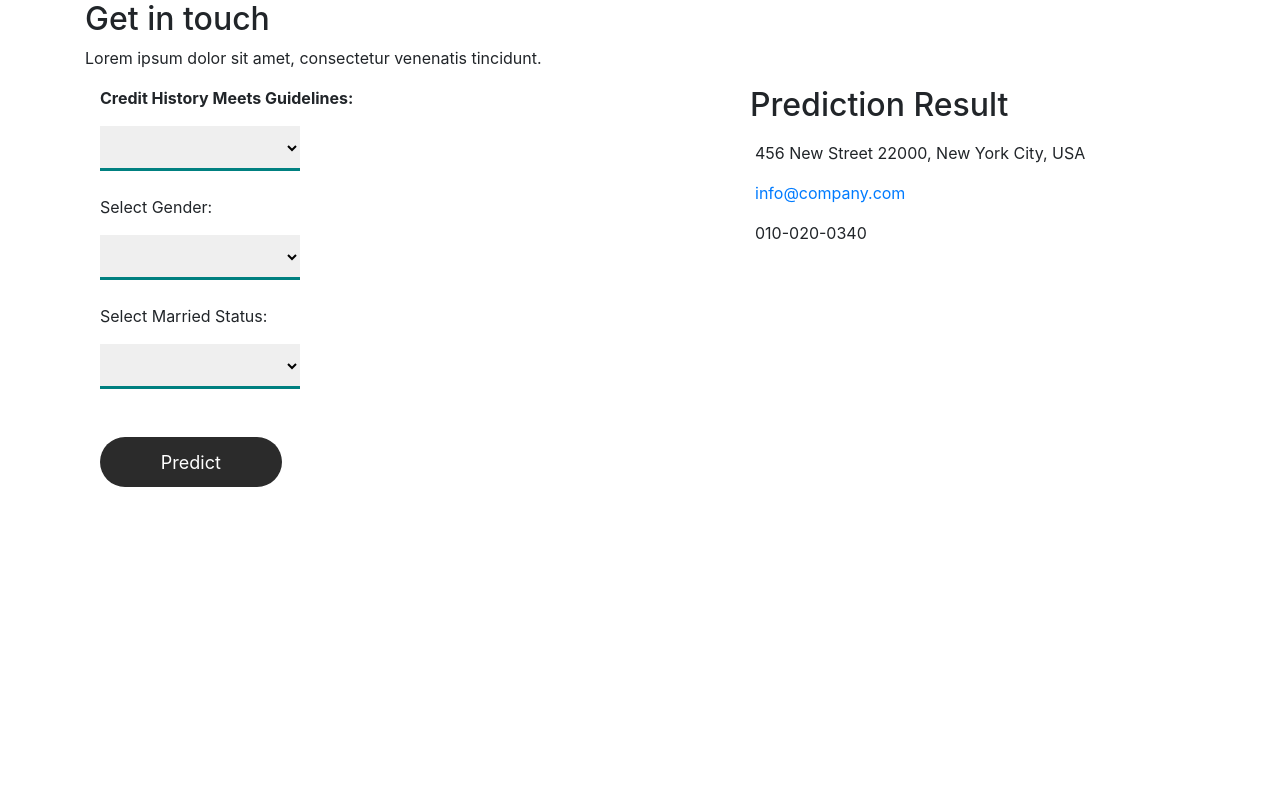
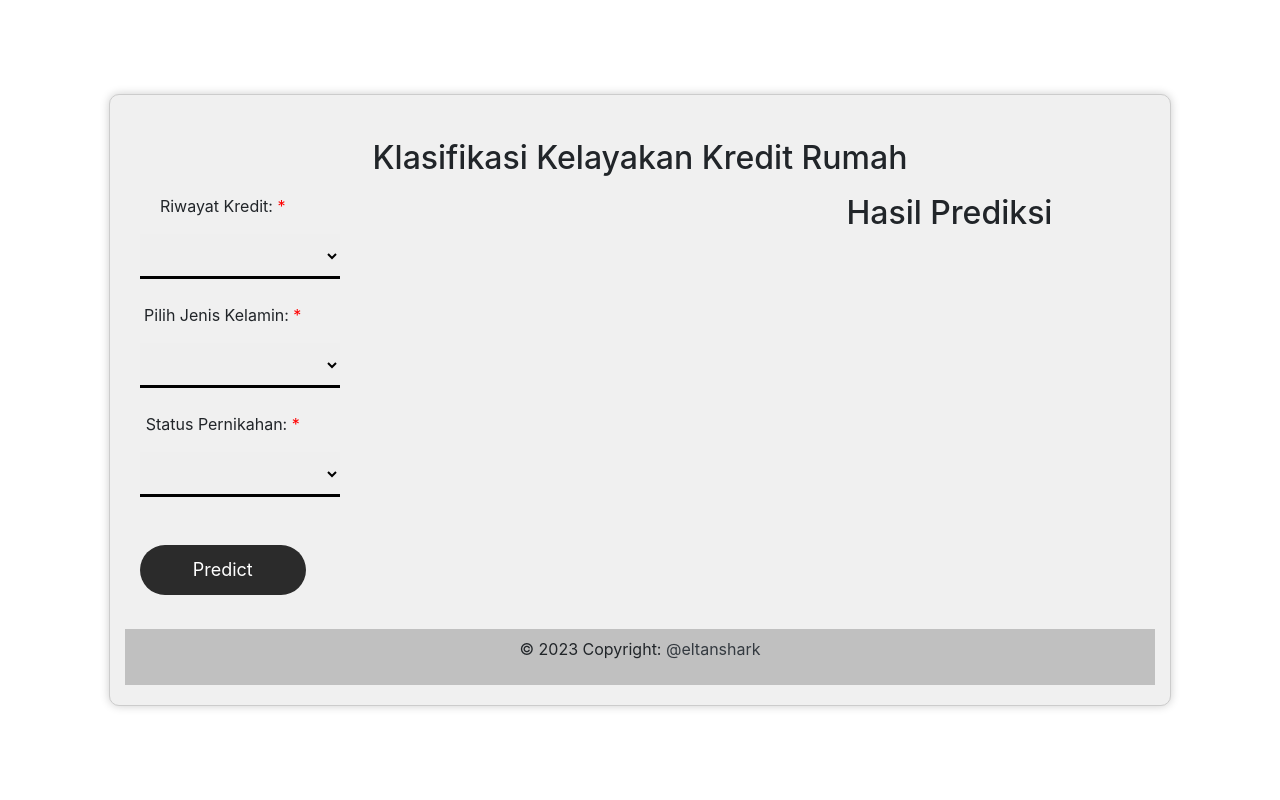
Before and after one commit to eltanshark/home-loan-classification, a Flask app: page / in a window 1280 px wide. Run offline with Flask 3, Linux system fonts and the light colour scheme; parts of the project's set-up code (start-up, migrations or seed data) failed here and were passed over; some libraries are stand-ins or nearby versions.

Commit message:
Language changed to Bahasa

```diff
--- a/static/css/styles.css
+++ b/static/css/styles.css
@@ -1,3 +1,7 @@
+html {
+  font-family: "Verdana";
+}
+
 .contact-info .fa {
   padding-right: 5px;
 }
@@ -27,7 +31,7 @@
     width: 200px;
     font-size:16px;
     border: 0;
-    border-bottom: 3px solid teal;
+    border-bottom: 3px solid black;
 }
 
 #contact button#submit {
@@ -42,4 +46,30 @@
 #contact button#submit:hover {
   background: #7682cc;
   color: #ffffff;
+  cursor: pointer;
 }
+
+body {
+  display: flex;
+  justify-content: center;
+  align-items: center;
+  height: 100vh;
+  margin: 0;
+}
+
+.container {
+  background-color: #f0f0f0;
+  padding: 20px;
+  border: 1px solid #ccc;
+  border-radius: 10px;
+  box-shadow: 0 0 10px rgba(0, 0, 0, 0.2);
+}
+
+.content {
+  text-align: center;
+}
+
+.required-label::after {
+  content: " *";
+  color: red;
+}
--- a/templates/index.html
+++ b/templates/index.html
@@ -1,24 +1,29 @@
 <!DOCTYPE html>
 <html lang="en">
+
 <head>
      <meta charset="UTF-8">
      <meta name="viewport" content="width=device-width, initial-scale=1.0">
+     <link rel="stylesheet" href="../static/css/styles.css">
+     <script src="../static/js/scripts.js"></script>
      <link href="//maxcdn.bootstrapcdn.com/bootstrap/4.1.1/css/bootstrap.min.css" rel="stylesheet" id="bootstrap-css">
      <script src="//maxcdn.bootstrapcdn.com/bootstrap/4.1.1/js/bootstrap.min.js"></script>
      <script src="//cdnjs.cloudflare.com/ajax/libs/jquery/3.2.1/jquery.min.js"></script>
-    <script src="../static/js/scripts.js"></script>
-    <link rel="stylesheet" href="../static/css/styles.css">
-    <title>Home Loan DT x FS</title>
+     <title>Klasifikasi Kelayakan Kredit Rumah</title>
+     <link rel="icon" type="image/x-icon" href="../static/assets/favicon.ico">
 </head>
+
 <body>
      <section id="contact" class="parallax-section">
           <div class="container">
+               <div class="content">
                     <div class="row">
                          <div class="col-md-12 col-sm-12">
                               <!-- SECTION TITLE -->
                               <div class="wow fadeInUp section-title" data-wow-delay="0.2s">
-                            <h2>Get in touch</h2>
-                            <p>Lorem ipsum dolor sit amet, consectetur venenatis tincidunt.</p>
+                                   <br>
+                                   <h2>Klasifikasi Kelayakan Kredit Rumah</h2>
+                                   <p></p>
                               </div>
                          </div>
 
@@ -26,30 +31,32 @@
                               <!-- FORM HERE -->
                               <div class="wow fadeInUp" data-wow-delay="0.4s">
                                    <form id="contact-form" action="{{url_for('predict')}}" method="POST">
-                                <div class="col-md-6 col-sm-6">
-                                <p><strong>Credit History Meets Guidelines:</strong></p>
+                                        <div class="col-md-4 col-sm-6">
+                                             <p class="required-label">Riwayat Kredit:</p>
                                              <select class="select" name="Credit_History" id="Credit_History" required>
                                                   <option value="" disabled selected hidden></option>
-                                    <option value="0">No</option>
-                                    <option value="1">Yes</option>
+                                                  <option value="0">Buruk</option>
+                                                  <option value="1">Baik</option>
                                              </select>
                                         </div><br>
 
-                                <div class="col-md-6 col-sm-6">
-                                <p>Select Gender:</p>
-                                 <select class="select" name="Gender_Male" id="Gender_Male" required onchange="updateGender()">
+                                        <div class="col-md-4 col-sm-6">
+                                             <p class="required-label">Pilih Jenis Kelamin:</p>
+                                             <select class="select" name="Gender_Male" id="Gender_Male" required
+                                                  onchange="updateGender()">
                                                   <option value="" disabled selected hidden></option>
-                                    <option value="0">Female</option>
-                                    <option value="1">Male</option>
+                                                  <option value="0">Perempuan</option>
+                                                  <option value="1">Laki-laki</option>
                                              </select>
                                         </div><br>
 
-                                <div class="col-md-6 col-sm-6">
-                                <p>Select Married Status:</p>
-                                <select class="select" name="Married_Yes" id="Married_Yes" required onchange="updateMaritalStatus()">
+                                        <div class="col-md-4 col-sm-6">
+                                             <p class="required-label">Status Pernikahan:</p>
+                                             <select class="select" name="Married_Yes" id="Married_Yes" required
+                                                  onchange="updateMaritalStatus()">
                                                   <option value="" disabled selected hidden></option>
-                                    <option value="0">Unmarried</option>
-                                    <option value="1">Married</option>
+                                                  <option value="0">Belum Menikah</option>
+                                                  <option value="1">Sudah Menikah</option>
                                              </select>
                                         </div><br>
 
@@ -73,8 +80,9 @@
                                  </select>
                                 </div><br> -->
 
-                                <div class="col-md-offset-8 col-md-4 col-sm-offset-6 col-sm-6">
-                                    <button name="submit" type="submit" class="form-control" id="submit">Predict</button>
+                                        <div class="col-md-offset-4 col-md-4 col-sm-offset-6 col-sm-6">
+                                             <button name="submit" type="submit" class="form-control"
+                                                  id="submit">Predict</button>
                                         </div>
                                    </form>
                               </div>
@@ -84,15 +92,24 @@
                               <!-- CONTACT INFO -->
                               <div class="wow fadeInUp contact-info" data-wow-delay="0.4s">
                                    <div class="section-title">
-                                 <h2>Prediction Result</h2>
+                                        <h2>Hasil Prediksi</h2>
                                         <p>{{ prediction_text }}</p>
                                    </div>
-                            <p><i class="fa fa-map-marker"></i> 456 New Street 22000, New York City, USA</p>
+                                   <!-- <p><i class="fa fa-map-marker"></i> 456 New Street 22000, New York City, USA</p>
                             <p><i class="fa fa-comment"></i> <a href="mailto:info@company.com">info@company.com</a></p>
-                            <p><i class="fa fa-phone"></i> 010-020-0340</p>
+                            <p><i class="fa fa-phone"></i> 010-020-0340</p> -->
                               </div>
                          </div>
-
+                    </div>
+               </div>
+               <footer>
+                    <br>
+                    <div class="text-center p-2" style="background-color: rgba(0, 0, 0, 0.2)">
+                         <p>&copy; 2023 Copyright:
+                         <a class="text-dark" href="https://github.com/eltanshark">@eltanshark</a>
+                    </p>
+                       </div>
+               </footer>
           </div>
           </div>
      </section>
```
Lines whose indentation alone changed are shown as unchanged.
